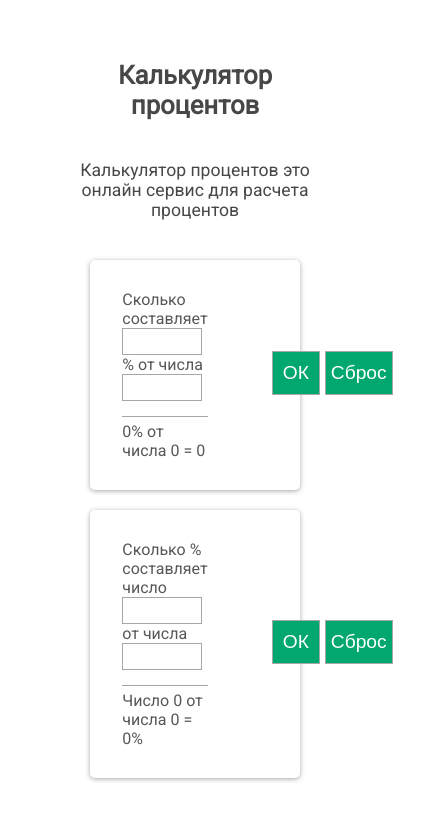
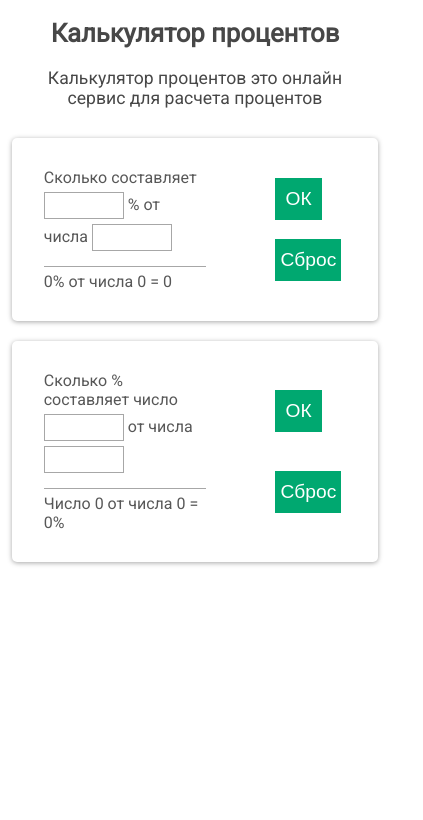
Before and after one commit to sasha-odintsov/percentage-calculator, a website with bundled scripts: page index.html in a window 390 px wide. Shown: the whole page, 423 px wide, since content can reach past the window. Built offline with nearby package versions, Linux system fonts and the light colour scheme.

Commit message:
Add toFixed method to functions, implement media queries

```diff
--- a/src/index.js
+++ b/src/index.js
@@ -7,7 +7,7 @@ import calcPercnt from './lib/calcPercnt';
 import showResultPercnt from './lib/showResultPercnt';
 import reset from './lib/reset';
 
-(function () {
+(() => {
   function getNumbr() {
     const x = document.getElementById('calc-primary_x').value;
     const y = document.getElementById('calc-primary_y').value;
@@ -42,4 +42,4 @@ import reset from './lib/reset';
   document.querySelector('.fieldset-secondary-buttons .button').addEventListener('click', () => { getPercnt(); });
 
   document.querySelector('.reset').addEventListener('click', () => { reset(); });
-}());
+})();
--- a/src/lib/calcNumbr.js
+++ b/src/lib/calcNumbr.js
@@ -1,3 +1,3 @@
-const calcNumbr = (a, b) => (b / 100) * a;
+const calcNumbr = (a, b) => ((b / 100) * a).toFixed(2);
 
 export default calcNumbr;
--- a/src/lib/calcPercnt.js
+++ b/src/lib/calcPercnt.js
@@ -1,3 +1,3 @@
-const calcPercnt = (a, b) => (a * 100) / b;
+const calcPercnt = (a, b) => ((a * 100) / b).toFixed(2);
 
 export default calcPercnt;
--- a/styles/main.css
+++ b/styles/main.css
@@ -31,7 +31,7 @@ body {
     text-align: center;
     color: #474747;
     margin: 0;
-    padding: 20px;
+    padding: 10px;
 }
 
 .header__description {
@@ -70,7 +70,6 @@ body {
 .fieldset-secondary-buttons {
     display: flex;
     align-items: center;
-    /* flex-wrap: wrap; */
 }
 
 #calc-primary_x,
@@ -80,6 +79,7 @@ body {
     width: 80px;
     padding: 5px;
     border: 1px solid #a7a7a7;
+    margin-top: 5px;
 }
 
 input[type='number'],
@@ -102,11 +102,11 @@ input[type="number"]::-webkit-inner-spin-button {
 
 .button, .reset {
     font-size: 1.2rem;
-    border: 1px solid #a7a7a7;
+    border: none;
     cursor: pointer;
     background-color: #00a870;
     color: #fff;
-    margin-bottom: 5px;
+    margin: 5px;
 }
 
 .button {
@@ -128,3 +128,34 @@ input[type="number"]::-webkit-inner-spin-button {
 .reset {
     padding: 10px 5px;
 }
+
+@media screen and (max-width:1024px) {
+    .wrapper {
+        width: 85%;
+    }
+
+    .form-primary,
+    .form-secondary {
+        width: 90%;
+    }
+
+    .fieldset-primary-buttons,
+    .fieldset-secondary-buttons {
+        flex-wrap: wrap;
+    }
+}
+
+@media screen and (max-width:769px) {
+    .wrapper {
+        width: 98%;
+    }
+
+    .header {
+        margin: 5px 0 20px 0;
+    }
+
+    .form-primary,
+    .form-secondary {
+        width: 100%;
+    }
+}
```
